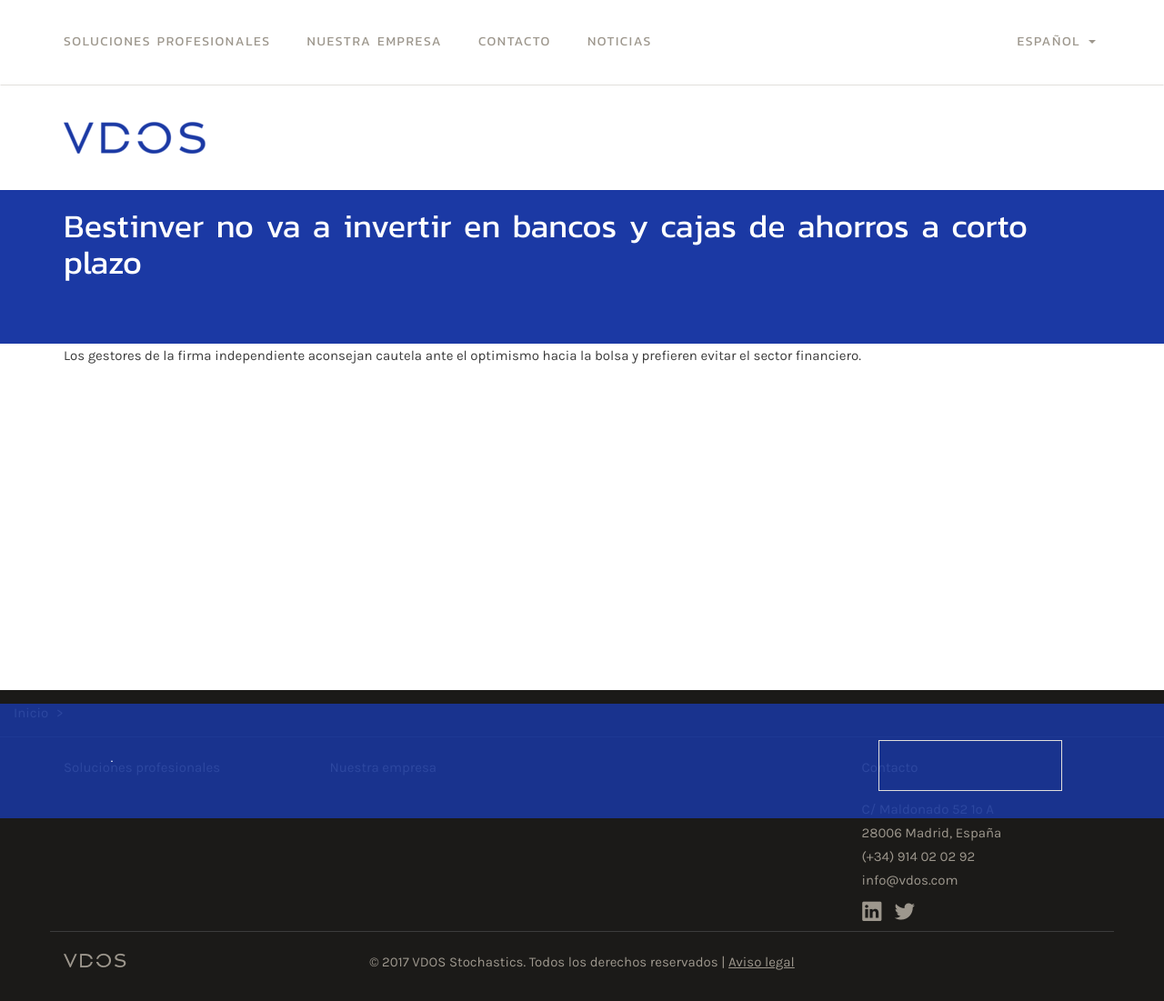
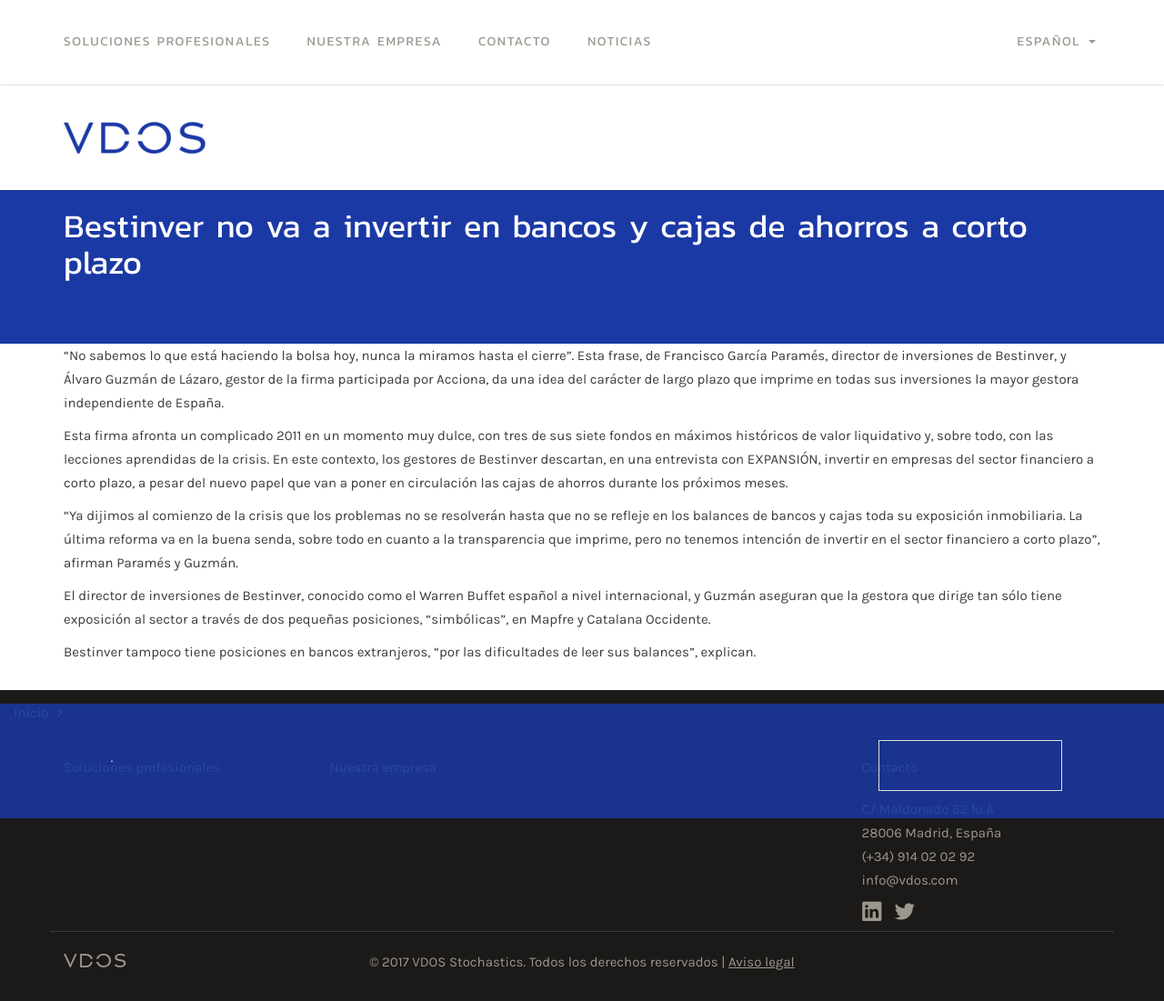
Before and after one commit to spc82/spc82.github.io, a Jekyll site: the page built from _posts/2017-02-10-noticia-5.markdown, in a window 1280 px wide. Shown: the whole page at 91% size. Built offline with Jekyll 4.4.1, drawn with Linux system fonts in a browser that asks for light colours.

Commit message:
Updated Noticia 5

```diff
--- a/_posts/2017-02-10-noticia-5.markdown
+++ b/_posts/2017-02-10-noticia-5.markdown
@@ -1,7 +1,32 @@
 ---
 title: Bestinver no va a invertir en bancos y cajas de ahorros a corto plazo
 date: 2017-02-10 17:52:00 +01:00
+summary-text: Los gestores de la firma independiente aconsejan cautela ante el optimismo
+  hacia la bolsa y prefieren evitar el sector financiero.
+author: Sergio Ortega
+keywords: bestinver
+description: |-
+  Los gestores de la firma independiente aconsejan cautela ante el optimismo hacia la bolsa y
+  prefieren evitar el sector financiero.
+thumbnail-image: "/uploads/lion-thumbnail.png"
+article-image: "/uploads/lion.jpg"
+article-image-title: Lion
+medios: Medio 2
+link:
+  url: http://www.expansion.com/2011/02/13/mercados/1297630580.html
+  title: Expansion
+  author: Jorge Zuloaga
+  has-new-window: true
 layout: post
 ---
 
-Los gestores de la firma independiente aconsejan cautela ante el optimismo hacia la bolsa y prefieren evitar el sector financiero.
+“No sabemos lo que está haciendo la bolsa hoy, nunca la miramos hasta el cierre”. Esta frase, de Francisco García Paramés, director de inversiones de Bestinver, y Álvaro Guzmán de Lázaro, gestor de la firma participada por Acciona, da una idea del carácter de largo plazo que imprime en todas sus inversiones la mayor gestora independiente de España.
+
+Esta firma afronta un complicado 2011 en un momento muy dulce, con tres de sus siete fondos en máximos históricos de valor liquidativo y, sobre todo, con las lecciones aprendidas de la crisis.
+En este contexto, los gestores de Bestinver descartan, en una entrevista con EXPANSIÓN, invertir en empresas del sector financiero a corto plazo, a pesar del nuevo papel que van a poner en circulación las cajas de ahorros durante los próximos meses.
+
+“Ya dijimos al comienzo de la crisis que los problemas no se resolverán hasta que no se refleje en los balances de bancos y cajas toda su exposición inmobiliaria. La última reforma va en la buena senda, sobre todo en cuanto a la transparencia que imprime, pero no tenemos intención de invertir en el sector financiero a corto plazo”, afirman Paramés y Guzmán.
+
+El director de inversiones de Bestinver, conocido como el Warren Buffet español a nivel internacional, y Guzmán aseguran que la gestora que dirige tan sólo tiene exposición al sector a través de dos pequeñas posiciones, “simbólicas”, en Mapfre y Catalana Occidente.
+
+Bestinver tampoco tiene posiciones en bancos extranjeros, “por las dificultades de leer sus balances”, explican.
```
